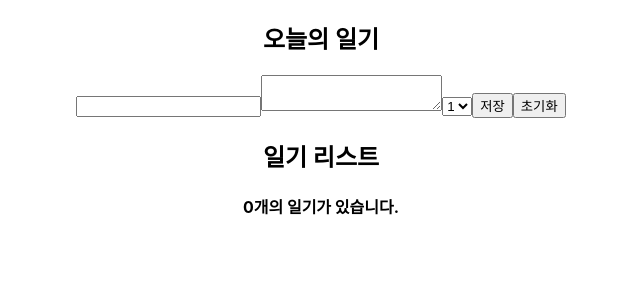
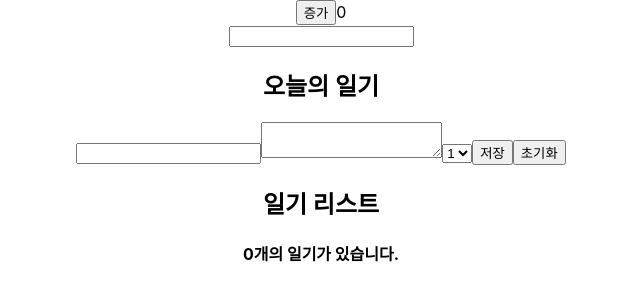
Before and after one commit to WePung/self, a React (Create React App) app: page / in a window 1280 px wide. Shown: the top 300 px of the page, without its empty margins (319-959 px from the left). Built offline with nearby package versions, Linux system fonts and the light colour scheme.

Commit message:
add LifeCycle

```diff
--- a/src/App.js
+++ b/src/App.js
@@ -3,6 +3,7 @@ import { useRef, useState } from 'react';
 import './App.css';
 import DiaryEditor from './DiaryEditor';
 import DiaryList from './DiaryList';
+import LifeCycle from './LifeCycle';
 
 
 function App() {
@@ -31,7 +32,7 @@ function App() {
 
 const onEdit = (targetId, newContent) =>{
      setData(
-      ((it)=>it.id === targetId ? {...it, content: newContent} : it)
+      data.map((it)=>it.id === targetId ? {...it, content: newContent} : it)
      );
 }
 
@@ -63,6 +64,7 @@ const onEdit = (targetId, newContent) =>{
 
   return (
     <div className="App">
+      <LifeCycle />
       <DiaryEditor
       onCreate = {onCreate}
       />
--- a/src/DiaryItem.js
+++ b/src/DiaryItem.js
@@ -1,6 +1,6 @@
 import { useRef, useState } from "react";
 
-const DiaryItem = ({id, author, content, emtotion, created_data, onRemove, onEdit}) =>{
+const DiaryItem = ({id, author, content, emotion, created_data, onRemove, onEdit}) =>{
 
     const [isEdit, setIsEdit] = useState(false);
 
@@ -38,7 +38,7 @@ const handleEdit = () =>{
     return(
         <div>
             <div>
-                <span>작성자 : {author} ㅣ 감정점수 : {emtotion}</span>
+                <span>작성자 : {author} ㅣ 감정점수 : {emotion}</span>
                 <span>{new Date(created_data).toLocaleDateString()}</span>
                 <span>{content}</span>
                 {isEdit ? (
--- /dev/null
+++ b/src/LifeCycle.js
@@ -0,0 +1,33 @@
+import React,{useEffect, useState} from "react";
+
+const LifeCycle = () =>{
+    const [count, setCount] = useState(0);
+    const [text, setText] = useState("");
+
+    const onPlus = () =>{
+        setCount(count+1);
+    }
+
+    const onText = (e) =>{
+        setText(e.target.value)
+    }
+
+    useEffect(()=>{
+        console.log("Mount!")
+    },[])
+
+    return(
+        <div>
+            <div>
+
+                <button onClick={onPlus}>증가</button>
+                {count}
+            </div>
+            <div>
+                <input value={text} onChange = {onText}></input>
+            </div>
+        </div>
+    )
+}
+
+export default LifeCycle;
```
